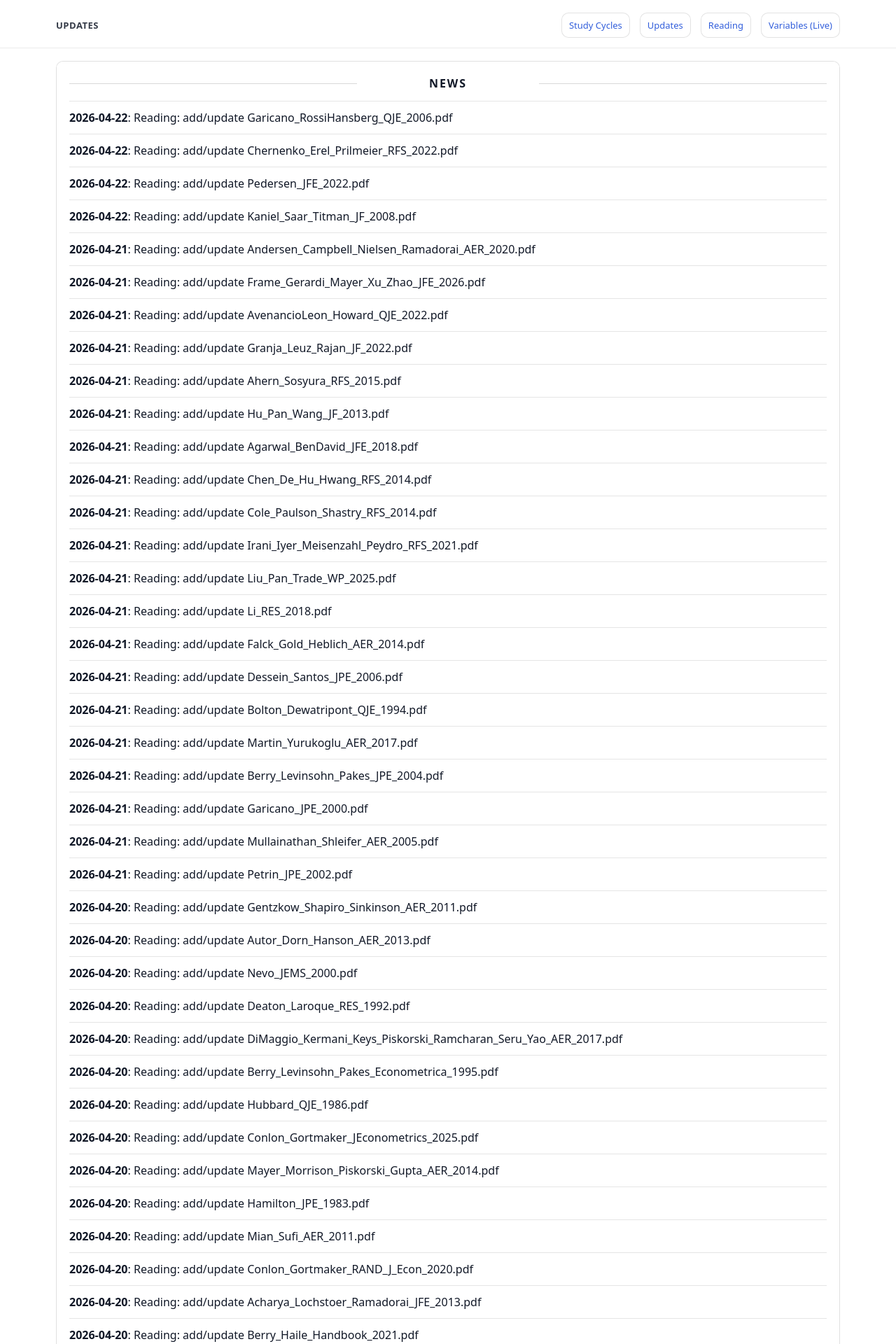
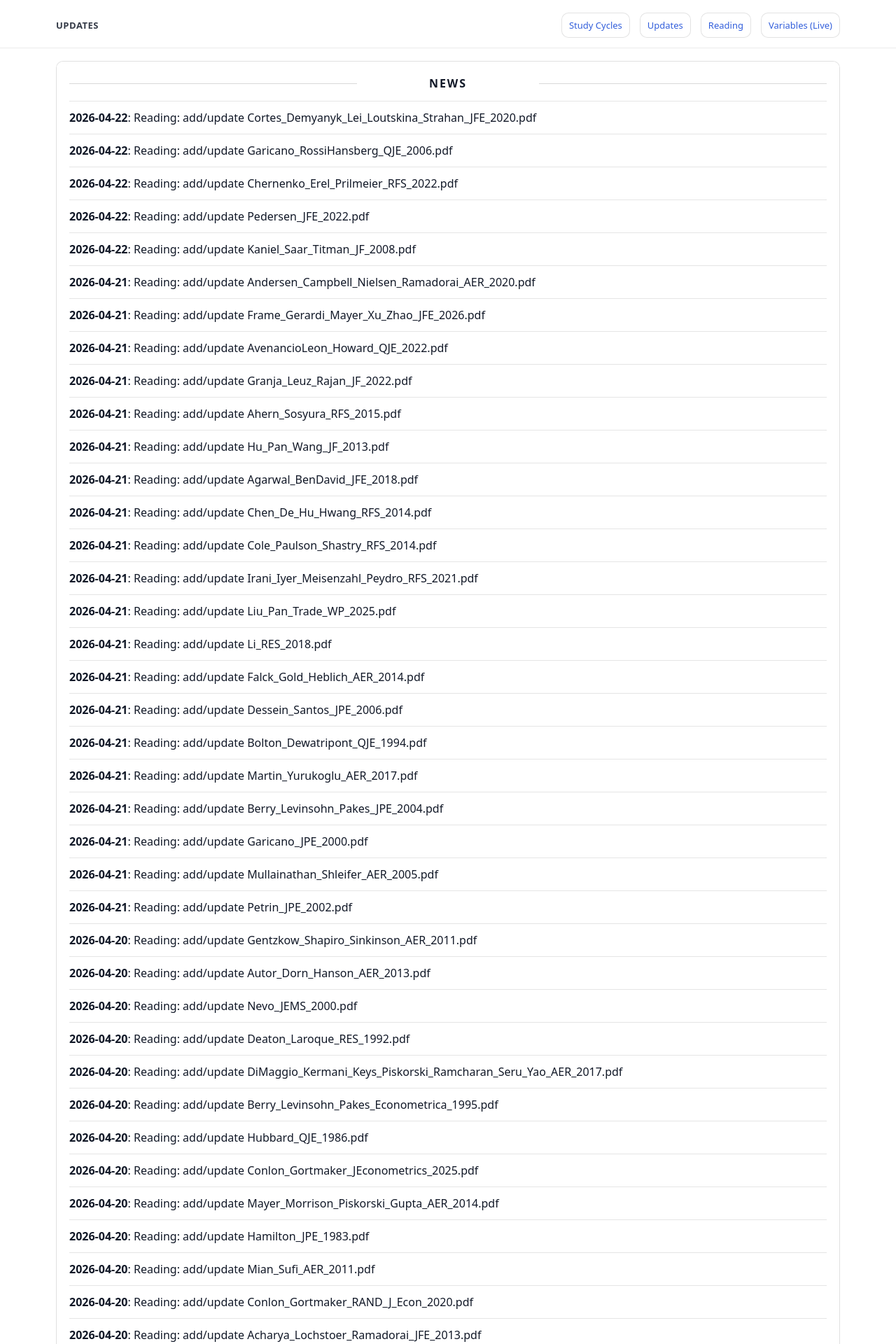
Before and after one commit to yaxinzn/study-archive, a Jekyll site: the page built from updates/index.md, in a window 1280 px wide. Shown: the top 1920 px of the page at 70% size. Built offline with Jekyll 4.4.1, drawn with Linux system fonts in a browser that asks for light colours; some of the changed text lies outside the part shown.

Commit message:
chore: update NEWS feed

```diff
--- a/_data/news.yml
+++ b/_data/news.yml
@@ -1,4 +1,7 @@
 # Auto-generated update history (sorted newest -> oldest). Do not edit manually.
+- ts: "1776810508"
+  date: "2026-04-22"
+  title: "Reading: add/update Cortes_Demyanyk_Lei_Loutskina_Strahan_JFE_2020.pdf"
 - ts: "1776810043"
   date: "2026-04-22"
   title: "Reading: add/update Garicano_RossiHansberg_QJE_2006.pdf"
```
